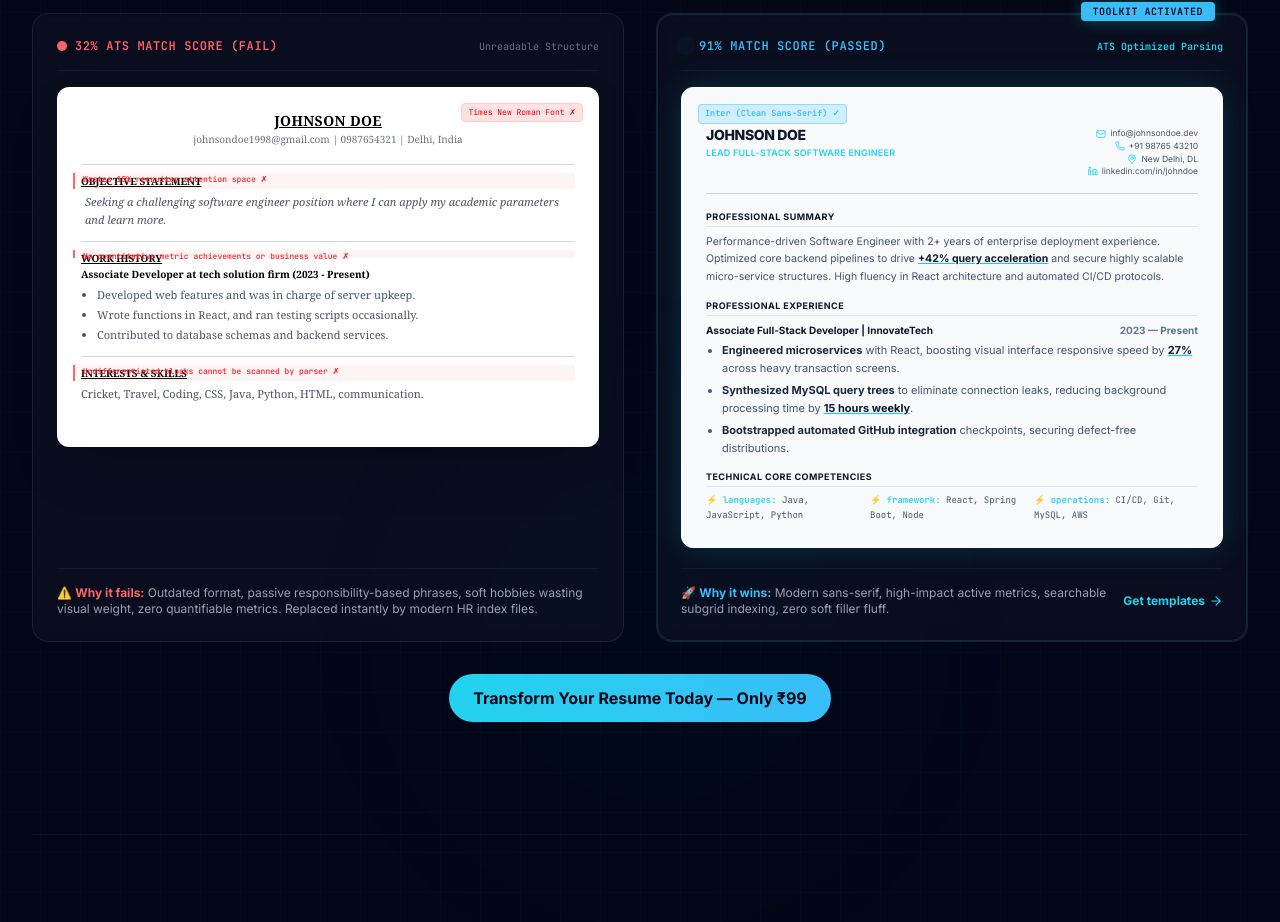
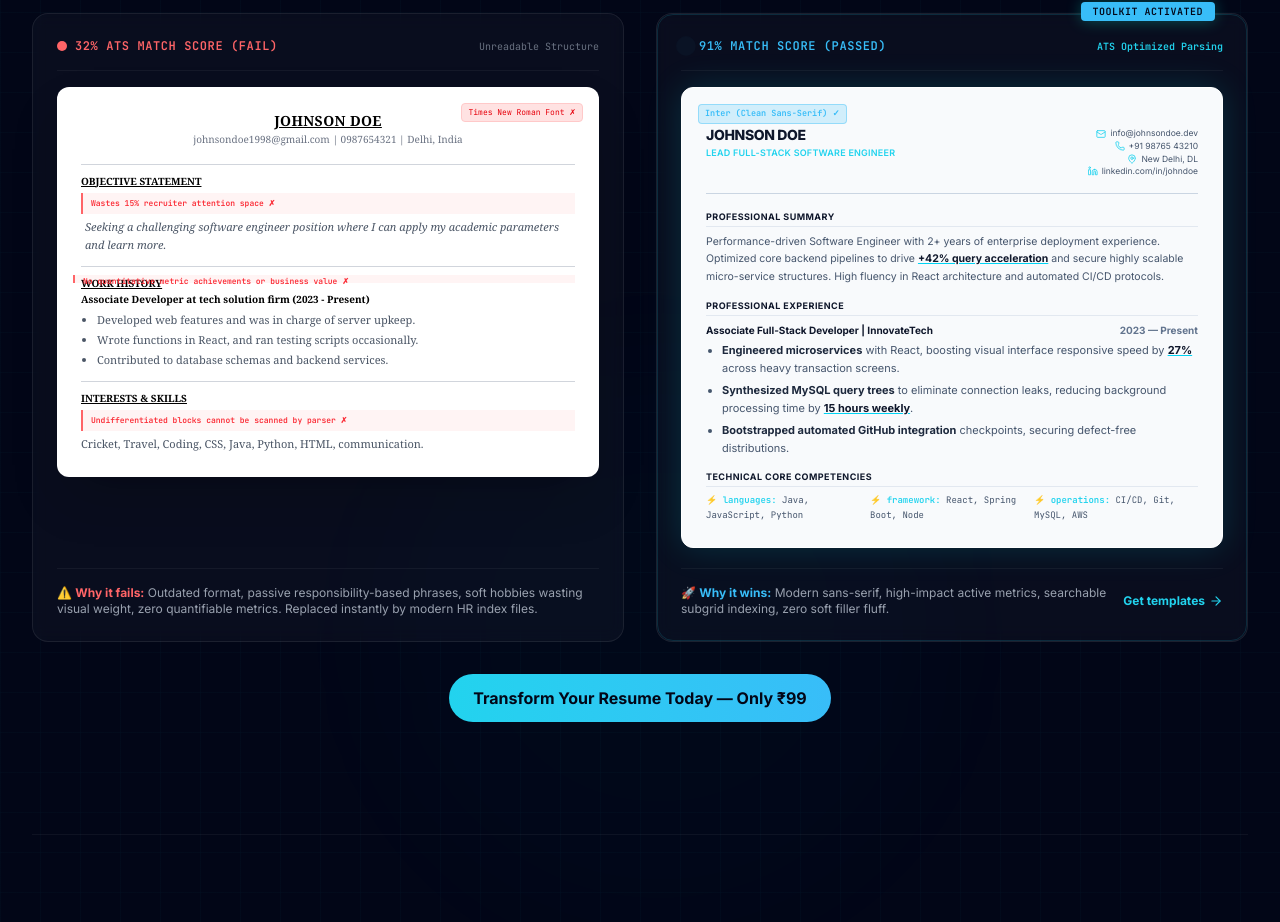
Before and after one commit to ronak171990/ai-resume-builder-toolkit, a React (Vite) app: page / in a window 1280 px wide. Shown: the part 1388-2310 px from the top of the page. Built offline with nearby package versions, Linux system fonts and the light colour scheme.

Commit message:
Fix ATS layout

```diff
--- a/src/components/ResumeComparison.tsx
+++ b/src/components/ResumeComparison.tsx
@@ -81,7 +81,7 @@ export default function ResumeComparison() {
                 <div className="border-t border-gray-300 pt-2 mb-3">
                   <div className="relative">
                     <h5 className="font-bold underline text-[10px] text-black">OBJECTIVE STATEMENT</h5>
-                    <div className="absolute -left-2 right-0 top-0 bottom-0 bg-red-500/5 border-l-2 border-red-400 pl-2">
+                    <div className="mt-1 bg-red-500/5 border-l-2 border-red-400 pl-2 py-1">
                       <span className="text-[8px] text-red-500 block font-mono font-bold">Wastes 15% recruiter attention space ✗</span>
                     </div>
                   </div>
@@ -108,7 +108,7 @@ export default function ResumeComparison() {
                 <div className="border-t border-gray-300 pt-2">
                   <div className="relative">
                     <h5 className="font-bold underline text-[10px] text-black">INTERESTS & SKILLS</h5>
-                    <div className="absolute -left-2 right-0 top-0 bottom-0 bg-red-500/5 border-l-2 border-red-400 pl-2">
+                    <div className="mt-1 bg-red-500/5 border-l-2 border-red-400 pl-2 py-1">
                       <span className="text-[8px] text-red-500 block font-mono font-bold">Undifferentiated blocks cannot be scanned by parser ✗</span>
                     </div>
                   </div>
```
